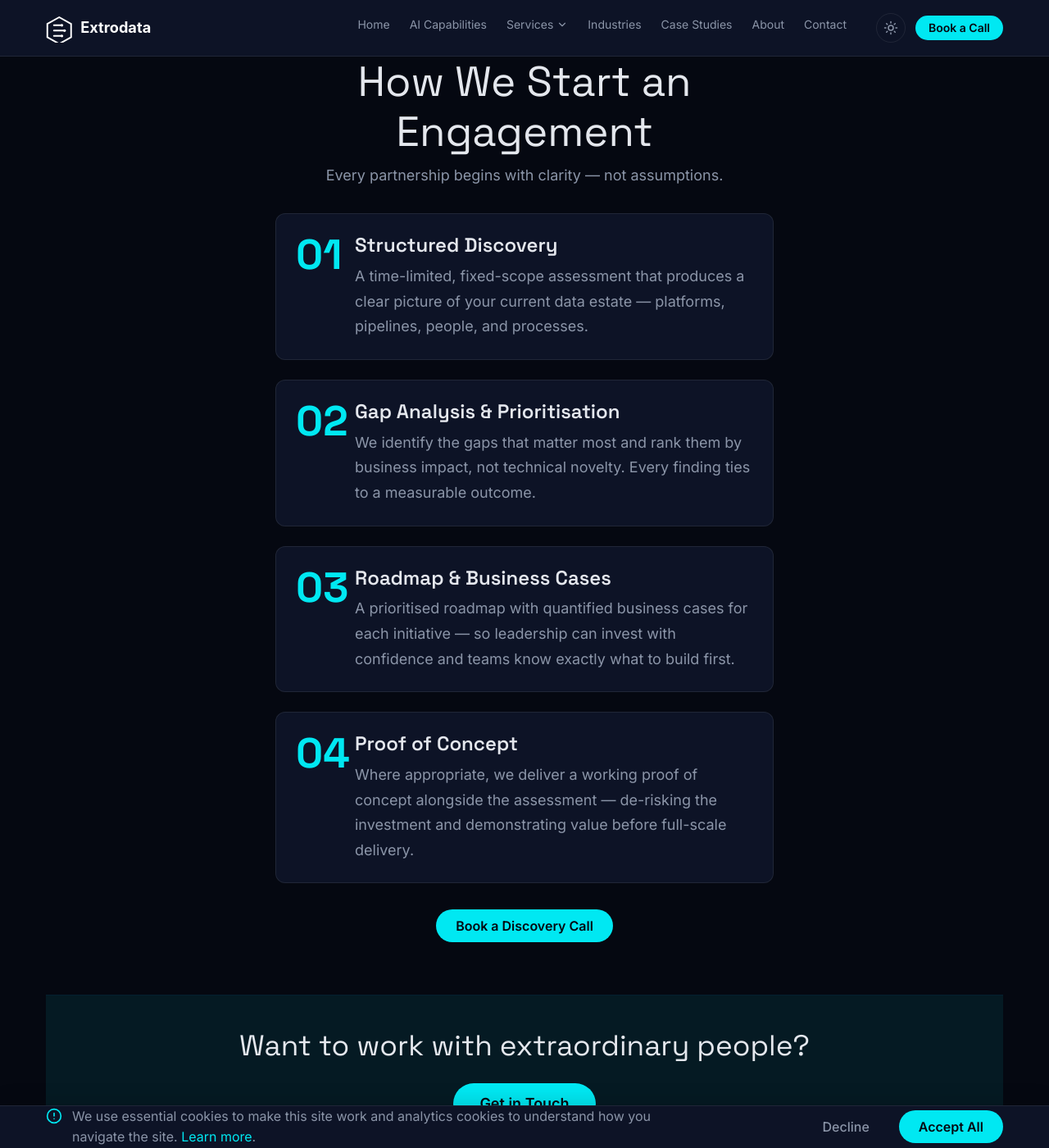
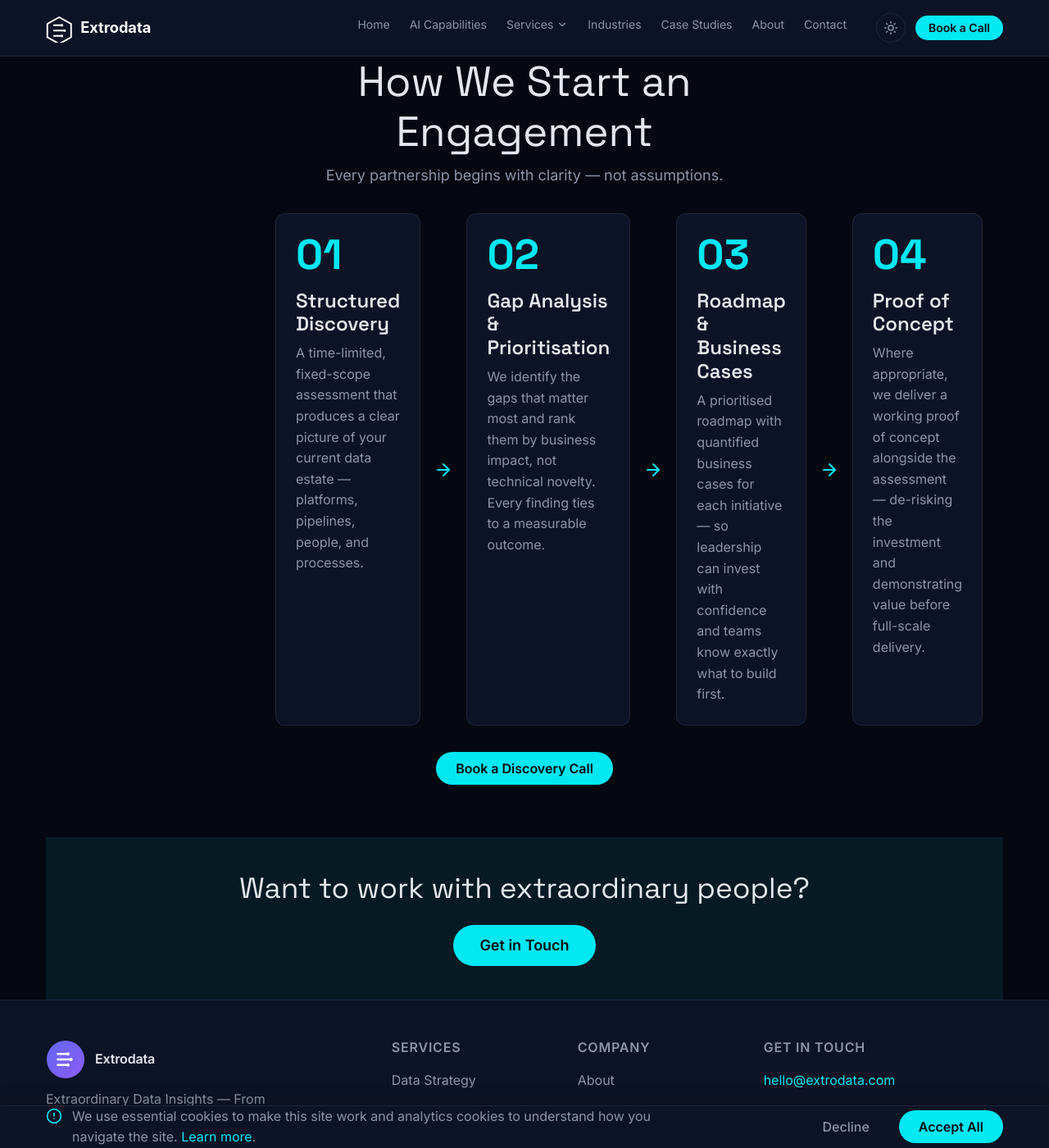
Before and after one commit to HBadhwar/extrodata, a Jekyll site: the page built from _pages/about.html, in a window 1280 px wide and 1400 px high, scrolled down 3884 px. Shown: the whole window at 82% size. Built offline with Jekyll 4.4.1, drawn with Linux system fonts in a browser that asks for light colours.

Commit message:
Change engagement steps to horizontal flow with arrows
Desktop: Left-to-right layout with arrow connectors between steps
Tablet: 2x2 grid with rotated arrows
Mobile: Vertical stack with down-pointing arrows

```diff
--- a/_pages/about.html
+++ b/_pages/about.html
@@ -211,7 +211,7 @@ permalink: /about/
     <h2 class="reveal" style="text-align:center;margin-bottom:var(--space-2);">How We Start an Engagement</h2>
     <p class="reveal" style="text-align:center;color:var(--color-text-muted);max-width:60ch;margin:0 auto var(--space-8);">Every partnership begins with clarity — not assumptions.</p>
 
-    <div class="engagement-steps">
+    <div class="engagement-flow">
 
       <div class="engagement-step reveal">
         <div class="engagement-step__number">01</div>
@@ -221,6 +221,8 @@ permalink: /about/
         </div>
       </div>
 
+      <div class="engagement-arrow reveal"><i data-lucide="arrow-right" style="width:24px;height:24px;"></i></div>
+
       <div class="engagement-step reveal">
         <div class="engagement-step__number">02</div>
         <div class="engagement-step__content">
@@ -229,6 +231,8 @@ permalink: /about/
         </div>
       </div>
 
+      <div class="engagement-arrow reveal"><i data-lucide="arrow-right" style="width:24px;height:24px;"></i></div>
+
       <div class="engagement-step reveal">
         <div class="engagement-step__number">03</div>
         <div class="engagement-step__content">
@@ -236,6 +240,8 @@ permalink: /about/
           <p class="engagement-step__body">A prioritised roadmap with quantified business cases for each initiative — so leadership can invest with confidence and teams know exactly what to build first.</p>
         </div>
       </div>
+
+      <div class="engagement-arrow reveal"><i data-lucide="arrow-right" style="width:24px;height:24px;"></i></div>
 
       <div class="engagement-step reveal">
         <div class="engagement-step__number">04</div>
--- a/_sass/_pages.scss
+++ b/_sass/_pages.scss
@@ -1590,15 +1590,18 @@
 
 /* ── Engagement Steps (Presales Process) ─────────────────── */
 
-.engagement-steps {
+/* ── Engagement Flow (Horizontal on desktop, vertical on mobile) ─── */
+
+.engagement-flow {
+  display: flex;
+  align-items: stretch;
+  gap: var(--space-4);
+}
+
+.engagement-step {
+  flex: 1;
   display: flex;
   flex-direction: column;
-  gap: var(--space-6);
-}
-
-.engagement-step {
-  display: flex;
-  gap: var(--space-6);
   padding: var(--space-6);
   background: var(--color-surface);
   border: 1px solid var(--color-border);
@@ -1607,7 +1610,7 @@
 
   &:hover {
     border-color: var(--color-primary);
-    transform: translateX(4px);
+    transform: translateY(-2px);
   }
 }
 
@@ -1617,12 +1620,13 @@
   font-weight: 700;
   color: var(--color-primary);
   line-height: 1;
-  flex-shrink: 0;
-  width: 48px;
+  margin-bottom: var(--space-4);
 }
 
 .engagement-step__content {
   flex: 1;
+  display: flex;
+  flex-direction: column;
 }
 
 .engagement-step__title {
@@ -1634,13 +1638,41 @@
 }
 
 .engagement-step__body {
-  font-size: var(--text-base);
-  color: var(--color-text-muted);
-  line-height: 1.7;
+  font-size: var(--text-sm);
+  color: var(--color-text-muted);
+  line-height: 1.6;
   margin: 0;
 }
 
+/* Arrow connectors between steps */
+.engagement-arrow {
+  display: flex;
+  align-items: center;
+  justify-content: center;
+  flex-shrink: 0;
+  color: var(--color-primary);
+  opacity: 0.6;
+}
+
 /* ── Responsive adjustments ──────────────────────────────── */
+
+@media (max-width: 1024px) {
+  .engagement-flow {
+    flex-wrap: wrap;
+  }
+
+  .engagement-step {
+    flex: calc(50% - var(--space-2));
+    min-width: calc(50% - var(--space-2));
+  }
+
+  .engagement-arrow {
+    width: 100%;
+    justify-content: center;
+    transform: rotate(90deg);
+    margin: var(--space-2) 0;
+  }
+}
 
 @media (max-width: 768px) {
   .certifications-grid {
@@ -1655,13 +1687,18 @@
     font-size: var(--text-base);
   }
 
+  .engagement-flow {
+    flex-direction: column;
+  }
+
   .engagement-step {
-    flex-direction: column;
-    gap: var(--space-3);
-  }
-
-  .engagement-step__number {
-    width: auto;
+    flex: 1;
+    min-width: 100%;
+  }
+
+  .engagement-arrow {
+    transform: rotate(90deg);
+    margin: var(--space-2) 0;
   }
 }
 
```
